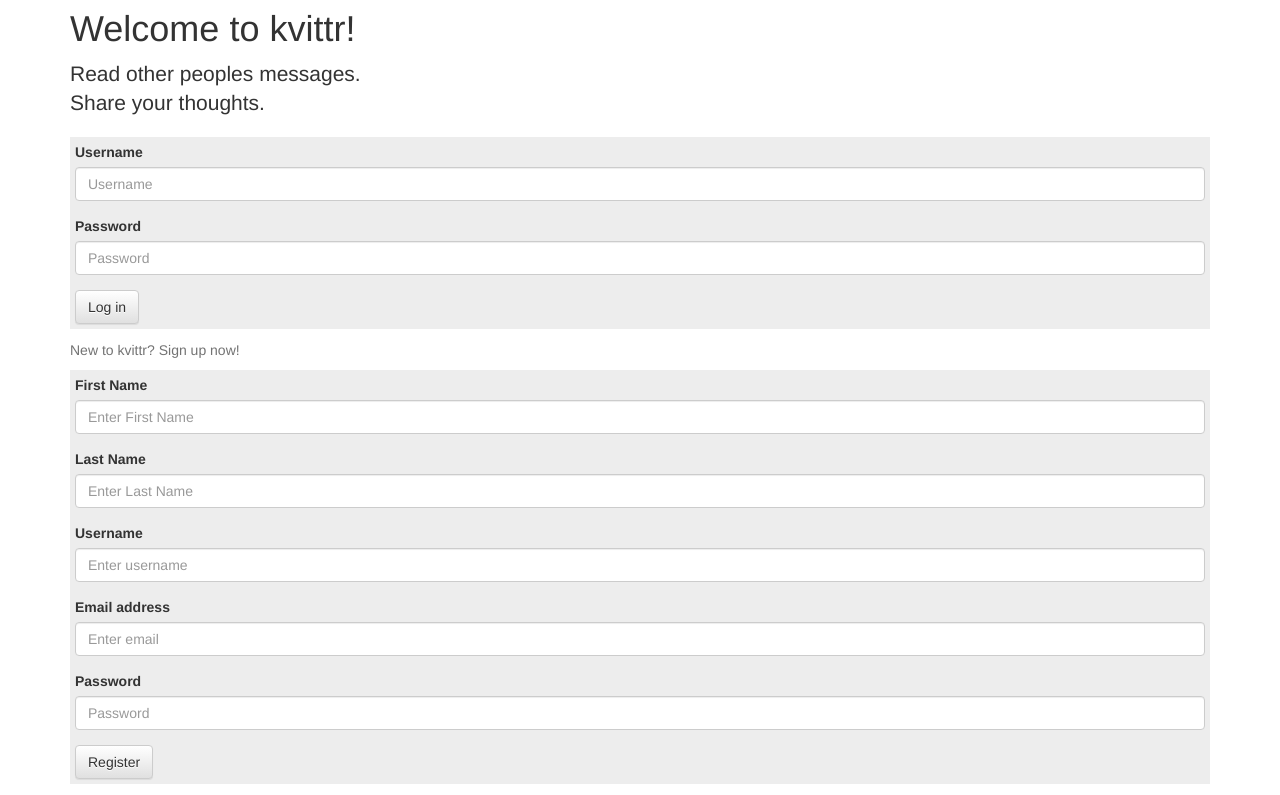
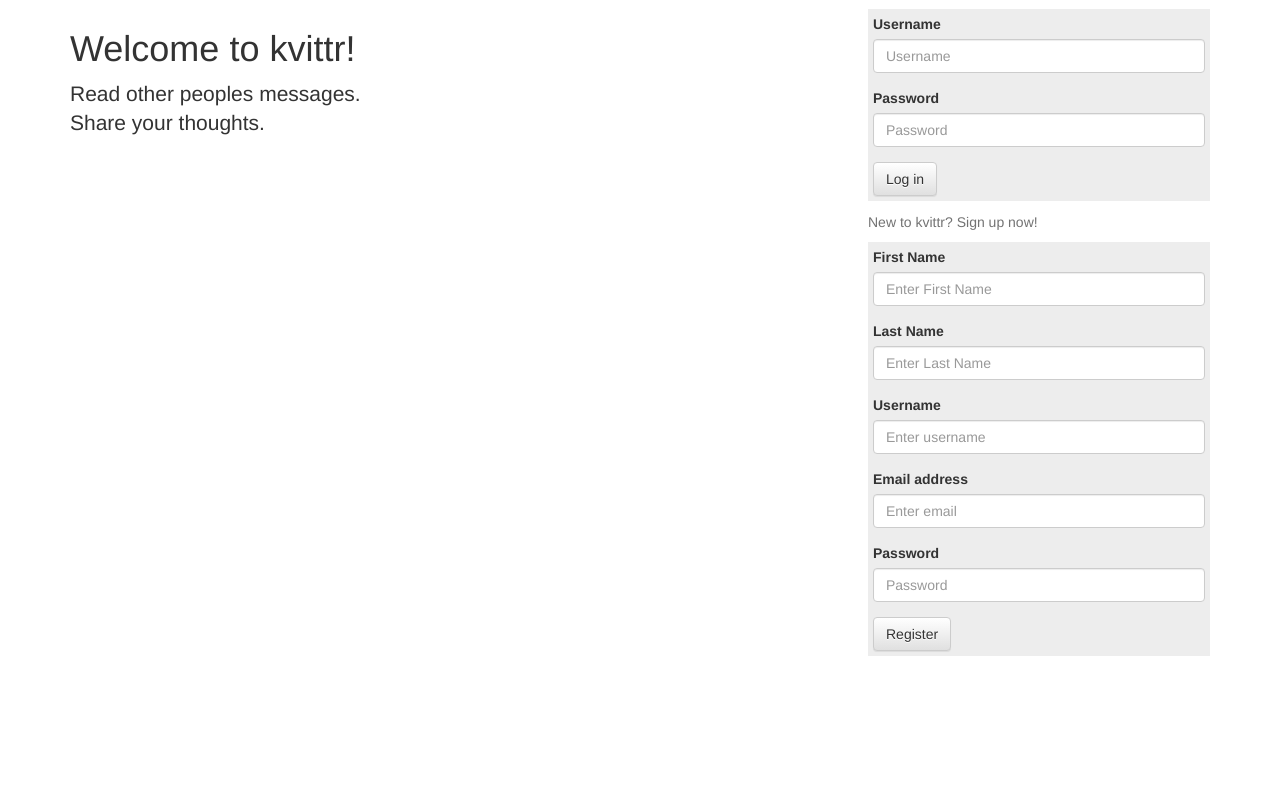
Before and after one commit to Anders12345/Kvittr, a Django app: page / in a window 1280 px wide. Shown: the part 51-846 px from the top of the page. After the commit the page ends 707 px from the top, so only its background shows below. Run offline with Django 3.2, Linux system fonts and the light colour scheme; some libraries are stand-ins or nearby versions.

Commit message:
Added two divs with clases right and left

```diff
--- a/kvittr/theme/templates/theme/frontpage.html
+++ b/kvittr/theme/templates/theme/frontpage.html
@@ -33,11 +33,15 @@
         </ul>
       {% endif %}
       {% if user.is_anonymous %}
-        <div class="starter-template">
-          <h1>Welcome to kvittr!</h1>
-          <p class="lead">Read other peoples messages.<br>Share your thoughts.</p>
-          {% include "useraccounts/login.html" %}
-          {% include "useraccounts/register.html" %}
+        <div class="left">
+          <div class="starter-template">
+            <h1>Welcome to kvittr!</h1>
+            <p class="lead">Read other peoples messages.<br>Share your thoughts.</p>
+          </div>
+        </div>
+        <div class="right">
+            {% include "useraccounts/login.html" %}
+            {% include "useraccounts/register.html" %}
         </div>
       {% else %}
         <p>You are logged in</p>
```
